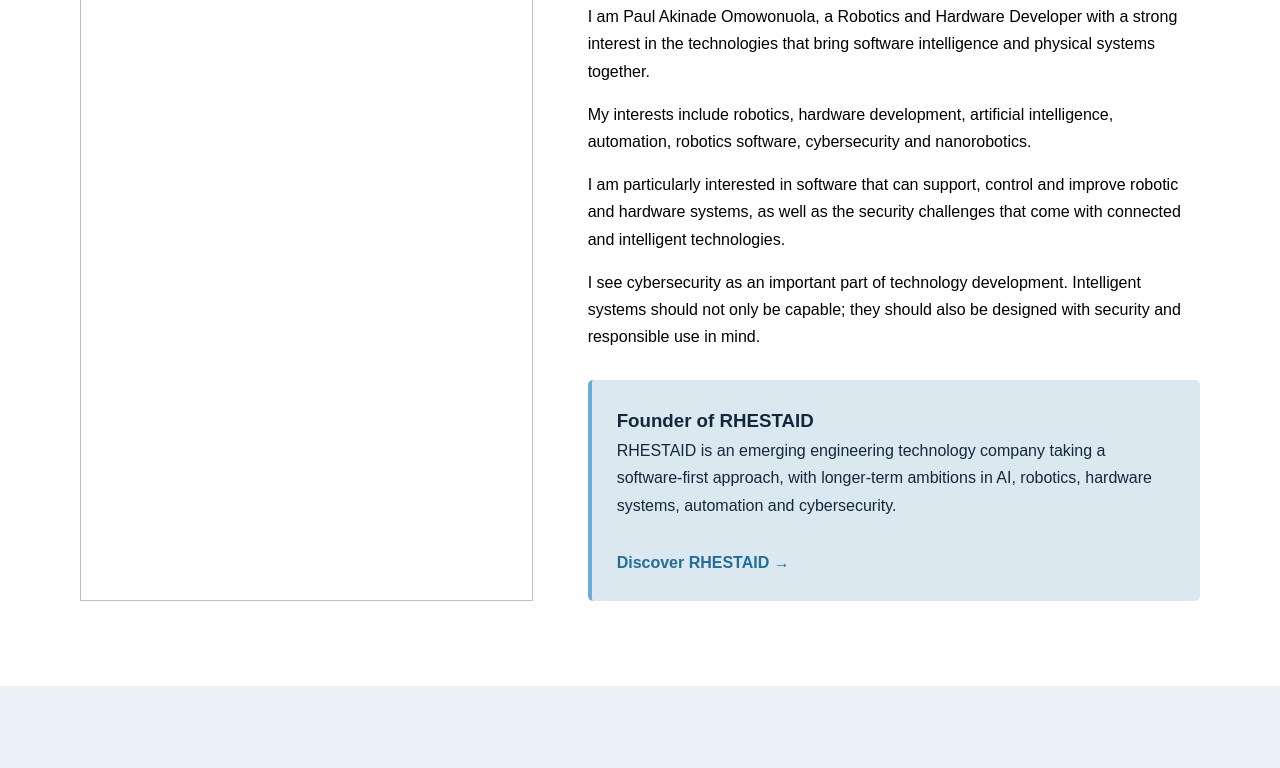
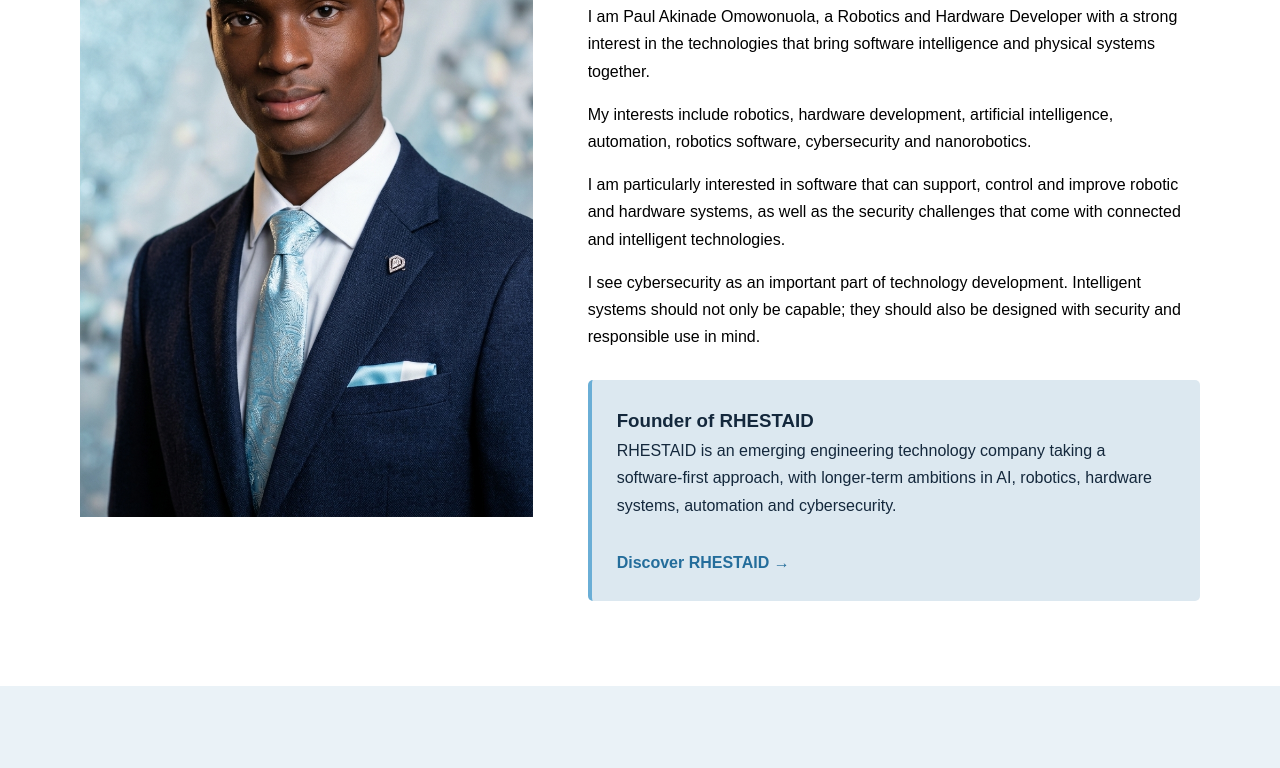
Before and after one commit to paulakinade013/rhestaid-website, a plain HTML site: page about.html in a window 1280 px wide. Shown: the part 647-1415 px from the top of the page. Drawn offline with Linux system fonts and the light colour scheme.

Commit message:
Update about.html

```diff
--- a/about.html
+++ b/about.html
@@ -1,5 +1,3 @@
-
-<!
 <!DOCTYPE html>
 <html lang="en">
 <head>
@@ -46,7 +44,7 @@
         <div class="container founder-profile">
 
             <div class="profile-image-wrap">
-                <img src="images/paul.jpg"
+                <img src="paul.jpg"
                      alt="Paul Akinade Omowonuola"
                      class="founder-image">
             </div>
```
